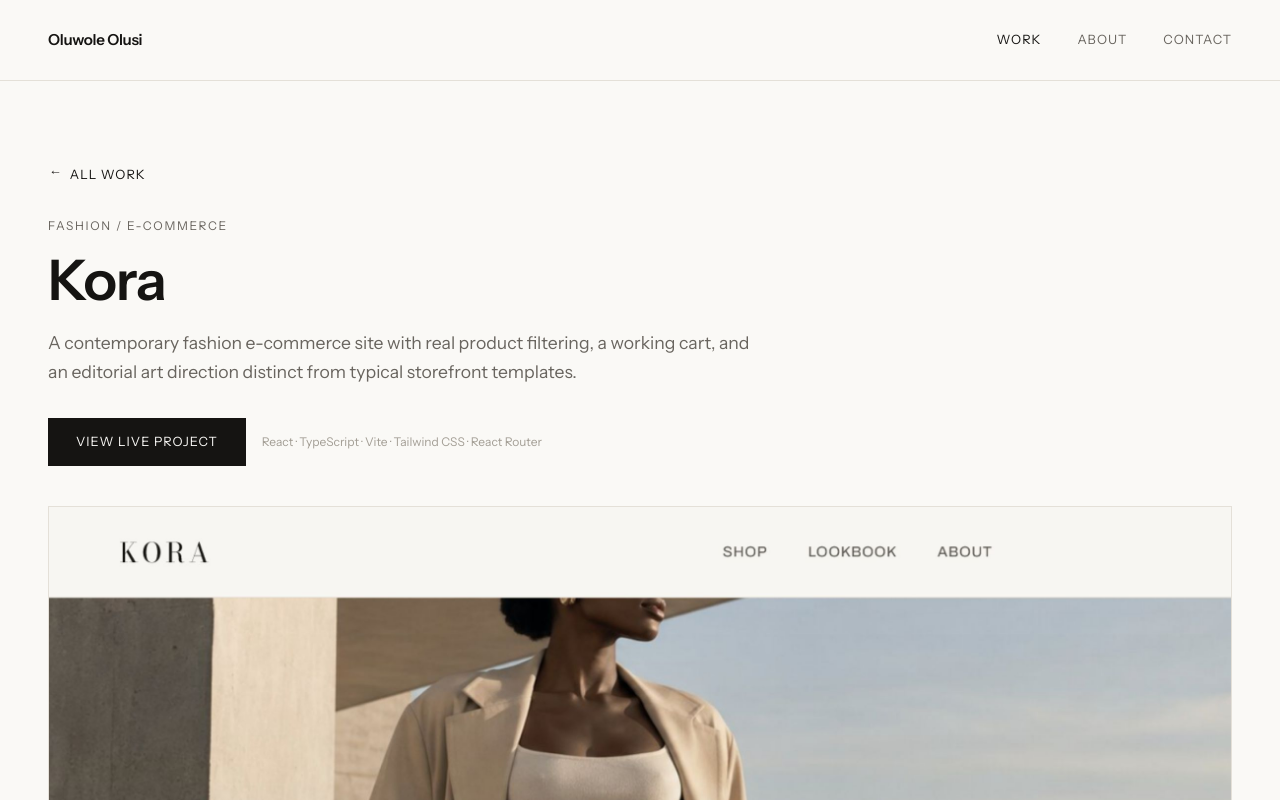
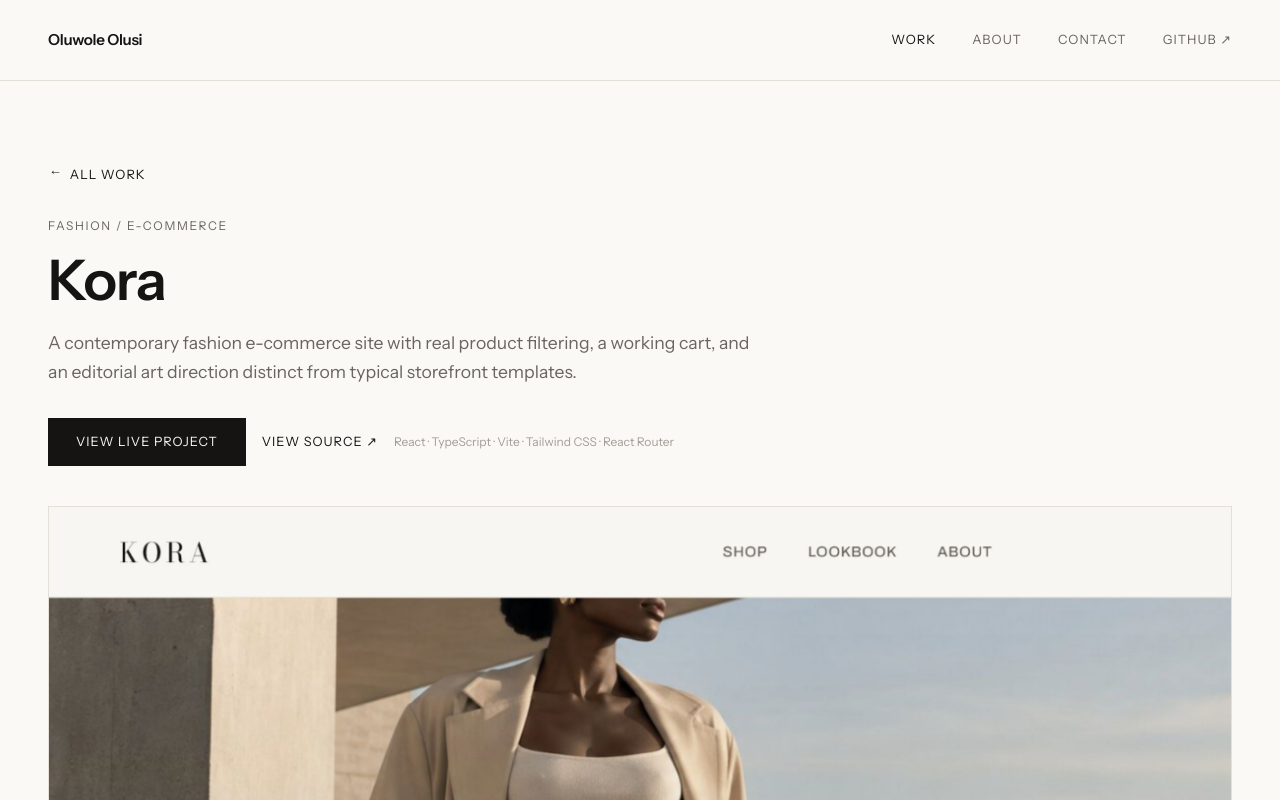
Before and after one commit to oluwoleolusi/oluwole-portfolio, a React (Vite) app: page /work/kora in a window 1280 px wide. Shown: the top 800 px of the page. Built offline with nearby package versions, Linux system fonts and the light colour scheme.

Commit message:
Added Github links

```diff
--- a/src/components/layout/Header.tsx
+++ b/src/components/layout/Header.tsx
@@ -67,6 +67,14 @@ export default function Header() {
                 {link.label}
               </NavLink>
             ))}
+            <a
+              href="https://github.com/oluwoleolusi"
+              target="_blank"
+              rel="noopener noreferrer"
+              className="text-[0.8rem] uppercase tracking-wideish text-ink-soft transition-colors duration-200 hover:text-ink"
+            >
+              GitHub ↗
+            </a>
           </div>
 
           <button
@@ -107,8 +115,17 @@ export default function Header() {
               className="text-4xl font-semibold tracking-tightish text-ink"
             >
               {link.label}
-            </NavLink>
+          </NavLink>
           ))}
+
+          <a
+            href="https://github.com/oluwoleolusi"
+            target="_blank"
+            rel="noopener noreferrer"
+            className="text-4xl font-semibold tracking-tightish text-ink"
+          >
+            GitHub ↗
+          </a>
 
           <a
             href={`mailto:${owner.email}`}
--- a/src/data/projects.ts
+++ b/src/data/projects.ts
@@ -27,6 +27,7 @@ export const projects: Project[] = [
       mobile: '/images/projects/kora/mobile.jpg',
     },
     demoPath: '/demos/kora/',
+    githubUrl: 'https://github.com/oluwoleolusi/kora',
   },
   {
     slug: 'northstar',
@@ -54,6 +55,7 @@ export const projects: Project[] = [
       mobile: '/images/projects/northstar/mobile.jpg',
     },
     demoPath: '/demos/northstar/',
+    githubUrl: 'https://github.com/oluwoleolusi/northstar',
   },
   {
     slug: 'taskflow',
@@ -89,6 +91,7 @@ export const projects: Project[] = [
       mobile: '/images/projects/taskflow/mobile.jpg',
     },
     demoPath: '/demos/taskflow/',
+    githubUrl: 'https://github.com/oluwoleolusi/taskflow',
   },
   {
     slug: 'lagos-bistro',
@@ -117,6 +120,7 @@ export const projects: Project[] = [
       mobile: '/images/projects/lagos-bistro/mobile.jpg',
     },
     demoPath: '/demos/lagos-bistro/',
+    githubUrl: 'https://github.com/oluwoleolusi/lagos-bistro',
   },
 ]
 
--- a/src/pages/About.tsx
+++ b/src/pages/About.tsx
@@ -102,6 +102,19 @@ export default function About() {
           <Link to="/contact" className="btn-primary mt-7">
             Start a project
           </Link>
+          <div className="mt-10">
+            <p className="text-sm text-ink-soft">
+              More of my work lives on GitHub.
+            </p>
+            <a
+              href="https://github.com/oluwoleolusi"
+              target="_blank"
+              rel="noopener noreferrer"
+              className="link-arrow mt-3"
+            >
+              Browse my repositories ↗
+            </a>
+          </div>
         </div>
       </section>
     </>
--- a/src/pages/ProjectCaseStudy.tsx
+++ b/src/pages/ProjectCaseStudy.tsx
@@ -37,6 +37,16 @@ export default function ProjectCaseStudy() {
             >
               View live project
             </a>
+            {project.githubUrl && (
+              <a
+                href={project.githubUrl}
+                target="_blank"
+                rel="noopener noreferrer"
+                className="link-arrow"
+              >
+                View source ↗
+              </a>
+            )}
             <p className="text-xs text-ink-faint">{project.technologies.join(' · ')}</p>
           </div>
         </div>
--- a/src/types/index.ts
+++ b/src/types/index.ts
@@ -17,6 +17,7 @@ export interface Project {
   preview: string
   screenshots: ProjectScreenshots
   demoPath: string
+  githubUrl?: string
 }
 
 export interface ContactFormData {
```
